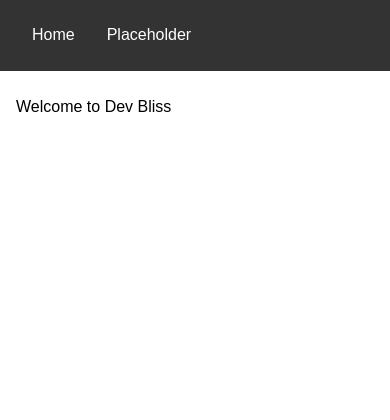
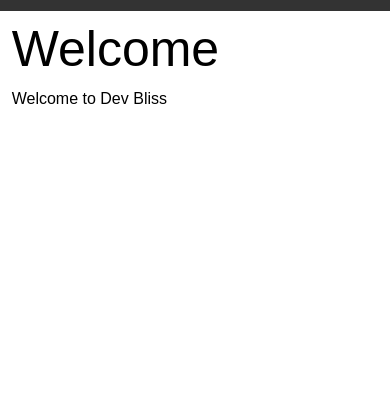
Before and after one commit to Hijaxxed/bliss-node, a Node server app: page / in a window 390 px wide. Shown: the part 331-751 px from the top of the page. Run offline with Node 20, Linux system fonts and the light colour scheme.

Commit message:
Added more pages

```diff
--- a/public/stylesheets/style.css
+++ b/public/stylesheets/style.css
@@ -1,5 +1,6 @@
 body{
   font-family: Arial;
+  font-size: 16px;
   color:rgb(0, 0, 0);
   /*background: linear-gradient(to right, rgb(71, 182, 216), rgb(18, 78, 112));*/
   overflow-x: hidden;
@@ -7,19 +8,25 @@
   margin:0;
 }
 
+h1 {
+  font-size: 50px;
+}
+
+
 /* Header */
 
 .header-banner {
   /* background:linear-gradient(to right, rgb(71, 182, 216), rgb(18, 78, 112)); */
   background-image: url('http://efekt-dieta.info/cdn/images/street-art-wallpaper/street-art-wallpaper-20.jpg');
-  background-position: center -300px;
+  background-position: center;
   background-repeat: no-repeat;
-  background-size: cover;
+  background-size: 100%;
   color: black;
   font-size: 1.5em;
   padding: 30px;
-  height: 330px;
-}
+  height: 270px;
+  width:100%;
+}                                                                         /* Note: BG Image reveals white when rescale the whole way */
 
 .header h1 {
   position: absolute;
@@ -42,7 +49,8 @@
 }
 
 #topnav li {
-  float: left;
+  margin: 0 auto;
+  display: inline-block;
 }
 
 #topnav li a {
@@ -51,14 +59,17 @@
   text-align: center;
   padding: 14px 16px;
   text-decoration: none;
+  font-size: 1rem;
+  font-weight: 400;
 }
 
 #topnav li a:hover {
-  background-color: #111;
+  background-color: rgb(37, 37, 37);
 }
 
 .content {
-  padding: 16px;
+  margin-left:3%;
+  margin-top:2%;
 }
 
 .sticky {
--- a/routes/index.js
+++ b/routes/index.js
@@ -1,12 +1,24 @@
 var express = require('express');
 var router = express.Router();
 
+title = 'Dev Bliss';
+
 /* GET home page. */
 router.get('/', function(req, res, next) {
-  res.render('index', { title: 'Dev Bliss' });
+  res.render('index', {title});
 });
 
 router.get('/ph', function(req, res, next) {
-  res.render('ph');
+  res.render('ph', { title});
 });
+
+router.get('/about', function(req, res, next) {
+  res.render('about', {title});
+});
+
+
+router.get('/ex', function(req, res, next) {
+  res.render('devex', {title});
+});
+
 module.exports = router;
--- a/views/index.pug
+++ b/views/index.pug
@@ -1,5 +1,13 @@
 extends layout
 
 block content
-  h1= Welcome
-  p Welcome to #{title}
+
+  .row
+    .col-lg-12.col-sm-12
+      h1 Welcome
+  //end row
+
+  .row
+    .col-lg-12.col-sm-12
+      p Welcome to #{title}
+  //end row
--- a/views/layout.pug
+++ b/views/layout.pug
@@ -16,7 +16,7 @@
           .col-lg-12.col-sm-12
             .header-banner
               a(href="/").logo
-              h1 Bliss Dev
+              h1 #{title}
         //end row
 
         .row
@@ -27,19 +27,23 @@
                   a(href='/') Home
               li
                   a(href='/ph') Placeholder
+              li
+                  a(href='/') Contact
+              li
+                  a(href='/about') About
         // end row
+
+
+    div.content
+      block content
 
 script.
   window.onscroll = function() {myFunction()};
   var header = document.getElementById("topnav");
-  //- var sticky = header.offsetTop;
   function myFunction() {
-  if (window.pageYOffset >= 330) {
+  if (window.pageYOffset >= 270) {
   header.classList.add("sticky");
   } else {
   header.classList.remove("sticky");
   }
   }
-
-div.content
-  block content
--- a/views/ph.pug
+++ b/views/ph.pug
@@ -1,7 +1,6 @@
 extends layout
 
 block content
-
 
     p
     | Some text to enable scrolling.. Lorem ipsum dolor sit amet, illum definitiones no quo, maluisset concludaturque et eum, altera fabulas ut quo. Atqui causae gloriatur ius te, id agam omnis evertitur eum. Affert laboramus repudiandae nec et. Inciderint efficiantur his ad. Eum no molestiae voluptatibus.
```
Also changed, not shown: views/about.pug (added, +16 -0 lines), views/devex.pug (added, +7 -0 lines).
